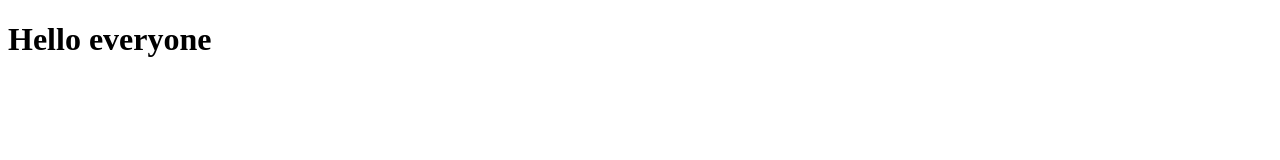
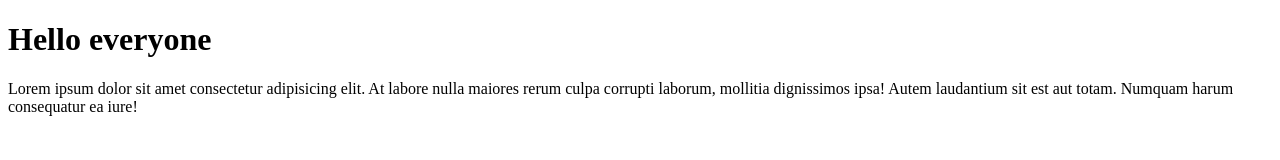
Before and after one commit to wafiqaghn/cobagit, a plain HTML site: page index.html in a window 1280 px wide. Drawn offline with Linux system fonts and the light colour scheme.

Commit message:
menambahkan paragraf

```diff
--- a/index.html
+++ b/index.html
@@ -7,5 +7,10 @@
   </head>
   <body>
     <h1>Hello everyone</h1>
+    <p>
+      Lorem ipsum dolor sit amet consectetur adipisicing elit. At labore nulla
+      maiores rerum culpa corrupti laborum, mollitia dignissimos ipsa! Autem
+      laudantium sit est aut totam. Numquam harum consequatur ea iure!
+    </p>
   </body>
 </html>
```
